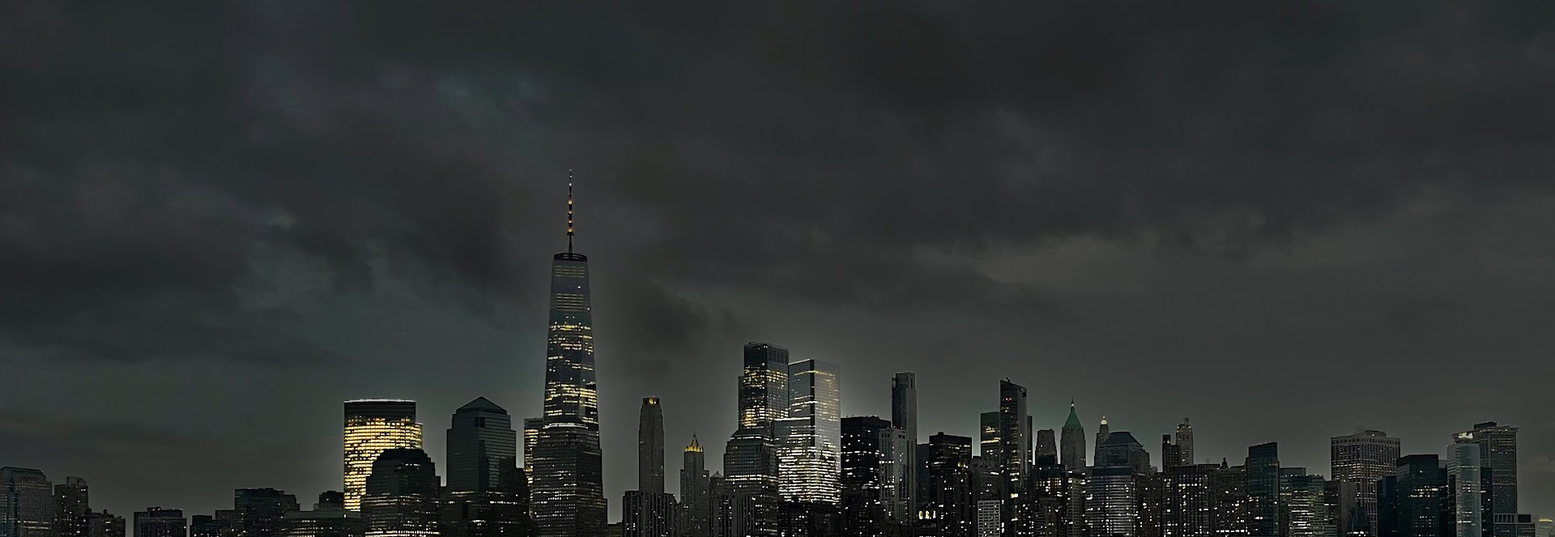
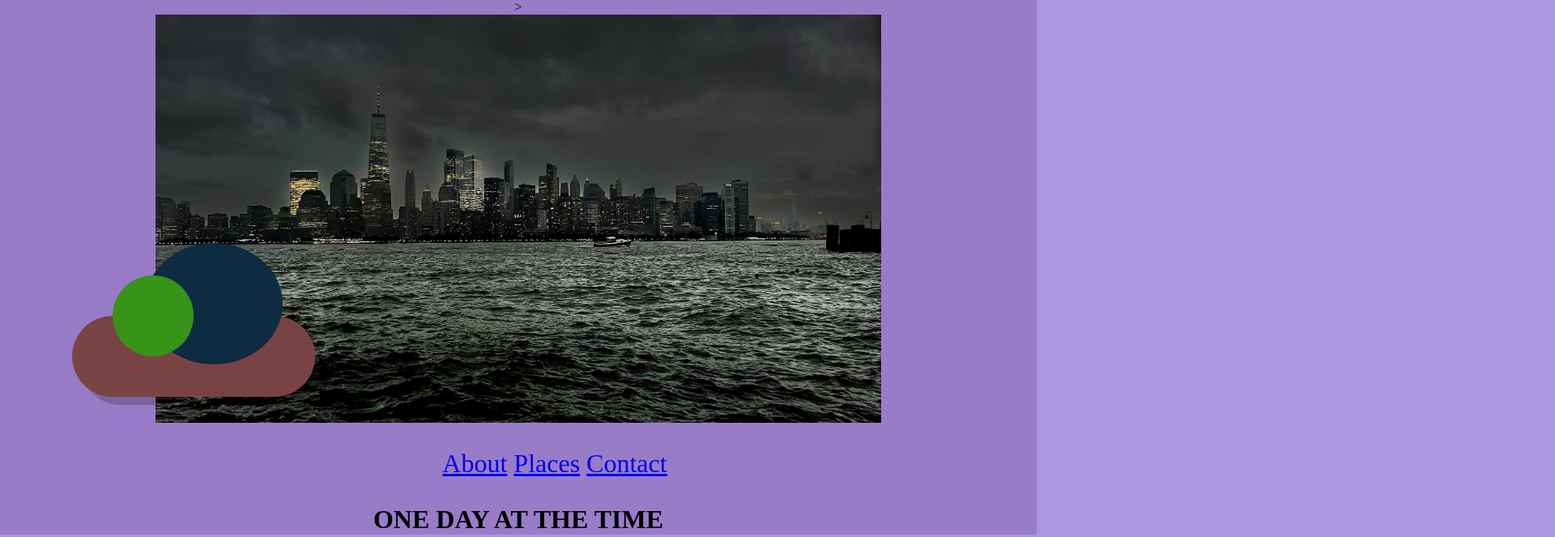
Before and after one commit to Danny1417/Photography-Page, a plain HTML site: page index.html in a window 1280 px wide. Shown: the top 663 px of the page at 81% size, 1920 px wide, since content can reach past the window. Drawn offline with Linux system fonts and the light colour scheme.

Commit message:
image fixed

```diff
--- a/index.html
+++ b/index.html
@@ -10,10 +10,16 @@
 </head>
 
 <body>
+    <div class="center">
+        <div id="cloud"></div>
+    </div>
+    <div>>
+        <img src="img\NYC1.JPG" alt="nycskyline" id="responsive">
+    </div>
 
 
-    <img src="img\NYC1.JPG" alt="nycskyline" class="responsive">
 
+    <div id="top-nav">
         <nav>
             <ul>
                 <li>
@@ -27,23 +33,17 @@
                 </li>
             </ul>
         </nav>
-    <H1 class="Box">
+    </div>
+    <div>
+        <H1 id="Box">
             ONE DAY AT THE TIME
         </H1>
+    </div>
 
 
-    <h2>About</h2>
-    <h2>Places</h2>
 
-    <h2>Contact</h2>
 
-    <form method="GET" action="results.html">
-        <div>
-            Your Employee ID:
-            <input type="text" name="employeeId" id="1234567890" readonly>
-        </div>
-        <input type="submit">
-    </form>
+
 
 
 </body>
--- a/style.css
+++ b/style.css
@@ -2,37 +2,81 @@ html,
 body {
     margin: 0;
     padding: 0;
-    background-color: #123;
+    background-color: #a997df;
     text-align: center;
 }
 
-
-/* .responsive {
-    width: 100%;
-    height: auto;
-    max-width: 100%;
-} */
-
-.box {
-    background-image: url(./img/Poker1.JPG);
+#responsive {
+    display: flex;
+    width: 70%;
+    margin: auto;
 }
 
-nav {
-    padding: 30px;
-    background-image: image url(./img/NYC1.JPG);
-}
-
-nav ul {
-    list-style-type: center;
-    text-align: center;
+#top-nav {
+    font-size: 2rem;
+    margin-left: 50px;
+    text-decoration: auto;
 }
 
 nav li {
     display: inline-flex;
 }
 
-nav a {
-    font-size: 2em;
-    margin-left: 30px;
-    text-decoration: auto;
+li:hover {
+    background-color: rgb(52, 240, 59);
 }
+
+#box {
+    font-size: 4rem;
+}
+
+body {
+    background: rgba(146, 113, 191, 0.7);
+}
+
+.center {
+    position: absolute;
+    top: 55%;
+    left: 20%;
+    transform: translate(-50%, -50%);
+}
+
+#cloud {
+    background: rgb(122, 67, 67);
+    width: 300px;
+    height: 100px;
+    border-radius: 150px;
+    box-shadow: 10px 10px rgba(0, 0, 0, 0.2);
+    animation: move 3s infinite;
+}
+
+#cloud:after {
+    content: '';
+    background: rgb(56, 147, 25);
+    position: absolute;
+    width: 100px;
+    height: 100px;
+    border-radius: 50%;
+    top: -50px;
+    left: 50px;
+}
+
+#cloud:before {
+    content: '';
+    background: rgb(13, 43, 65);
+    position: absolute;
+    width: 170px;
+    height: 150px;
+    border-radius: 50%;
+    top: -90px;
+    right: 40px;
+}
+
+@keyframes move {
+    0% {
+        transform: translatex(0);
+    }
+    50% {
+        transform: translatex(-40px);
+    }
+}
```
Lines whose indentation alone changed are shown as unchanged.
